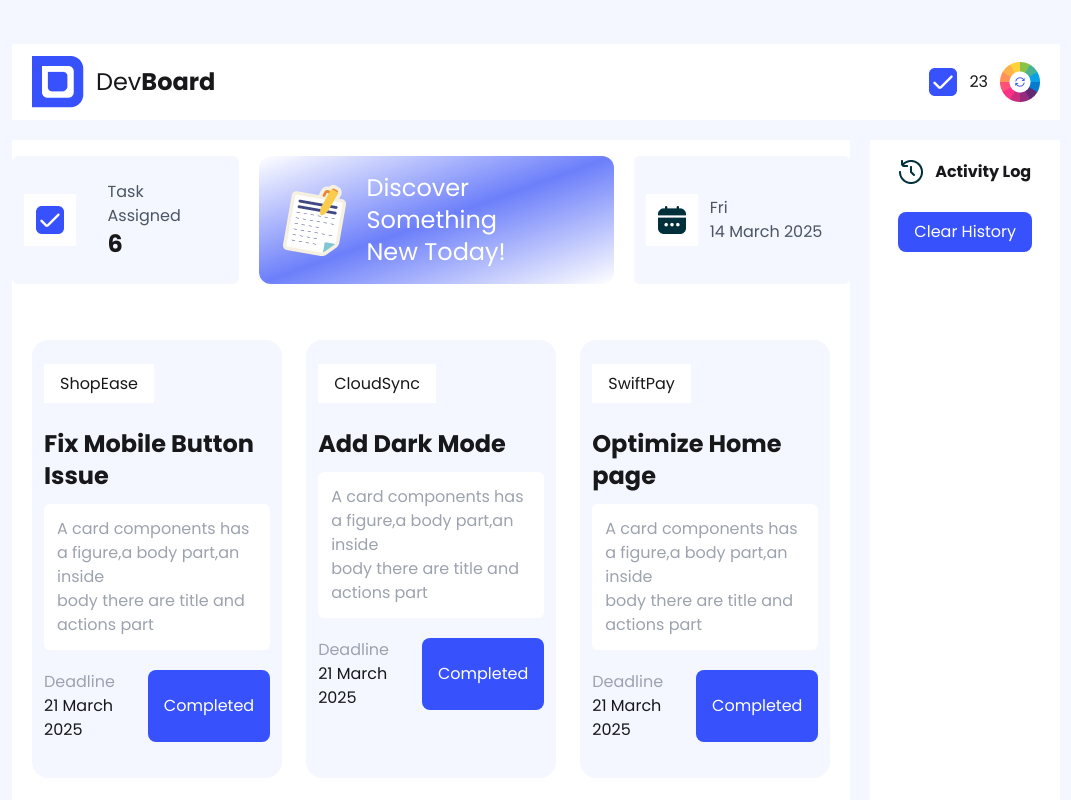
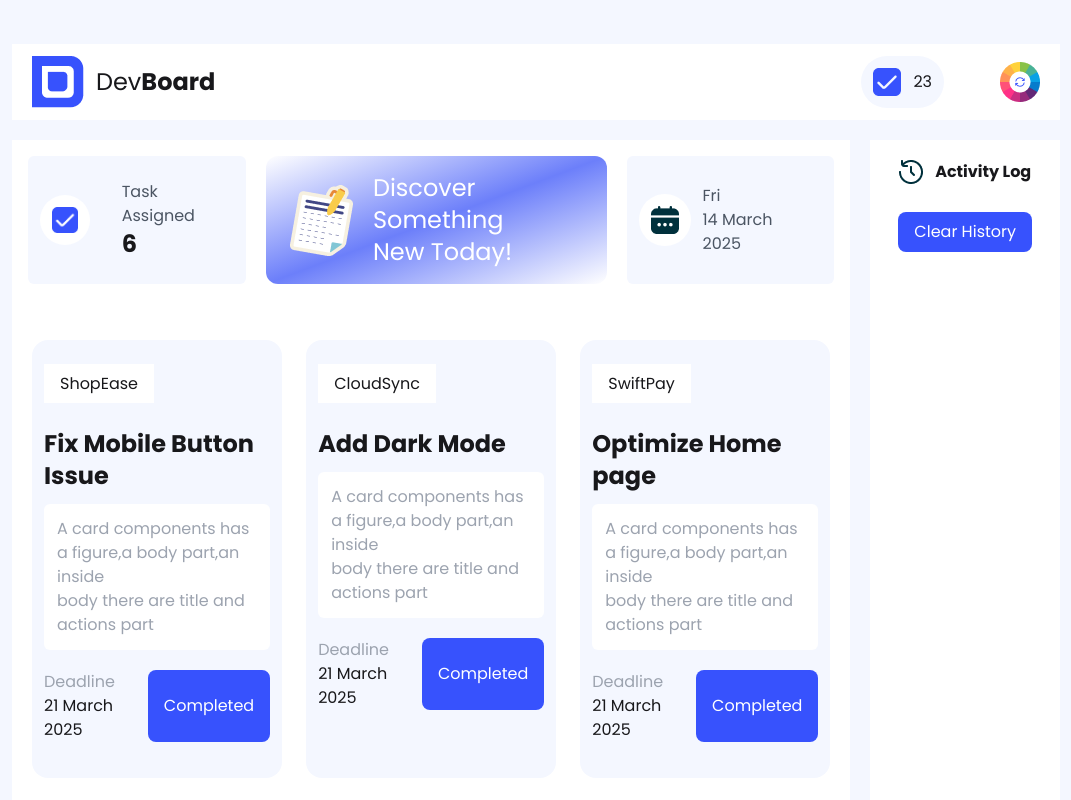
Before and after one commit to malihaa073/Dev-Board, a plain HTML site: page index.html in a window 1280 px wide. Shown: the top 800 px of the page, without its empty margins (104-1175 px from the left). Drawn offline with nearby package versions, Linux system fonts and the light colour scheme; a web font is replaced by a local one.

Commit message:
design update

```diff
--- a/index.html
+++ b/index.html
@@ -42,9 +42,11 @@
                 <img src="./assets/logo.png" alt="">
                 <h1 class="text-2xl">Dev<span class="font-bold">Board</span></h1>
             </div>
-            <div class="flex flex-row items-center gap-3">
-                <img src="./assets/checkbox.png" alt="" srcset="">
+            <div class="flex flex-row items-center gap-14">
+                <div class="rounded-[32px] p-3 bg-[#F4F7FF] flex flex-row items-center gap-3">
+                    <img src="./assets/checkbox.png" alt="" srcset="">
                 <p id="finishTask">23</p>
+                </div>
                 <img id="colorBtn" src="./assets/theme-btn.png" alt="" srcset="">
             </div>
         </nav>
@@ -56,23 +58,23 @@
  <!--1st part-->
          <div  class="flex flex-row justify-around gap-5 py-4 w-full">
     <!--1-->
-         <div class="flex flex-row gap-3 rounded-md items-center w-[360px] bg-[#F4F7FF] ">
-            <div class="bg-white p-3 ml-3 rounded-sm" >
+         <div class="flex flex-row gap-3 rounded-md items-center ml-4 w-[360px] bg-[#F4F7FF] ">
+            <div class="bg-white p-3 ml-3 rounded-[32px]" >
                <img src="./assets/checkbox.png" alt="">
             </div>
             <div class="flex flex-col mx-5">
                <p class="text-gray-600">Task Assigned</p>
                <p id="task" class="font-bold text-2xl">6</p>
             </div>
-            </div>
+         </div>
    <!--2-->
            <div class="flex flex-row p-4 gap-3 rounded-[12px]  items-center justify-start bg-gradient-to-br from-[#3752fd] via-[#6c7ffa] to-[#9ba8f8] w-[542px]">
                <img src="./assets/board.png" alt="" srcset="">
                <p id="qa-btn" class="text-white text-2xl">Discover Something<br> New Today!</p>
            </div>
    <!--3-->
-            <div class="flex flex-row gap-3 rounded-md items-center w-[343px] bg-[#F4F7FF] ">
-            <div class="bg-white p-3 ml-3 " >
+            <div class="flex flex-row gap-3 rounded-md mr-4 items-center w-[343px] bg-[#F4F7FF] ">
+            <div class="bg-white p-3 ml-3  rounded-[32px]" >
                <img src="./assets/calender.png" alt="">
             </div>
             <div class="flex flex-col mr-5">
```
